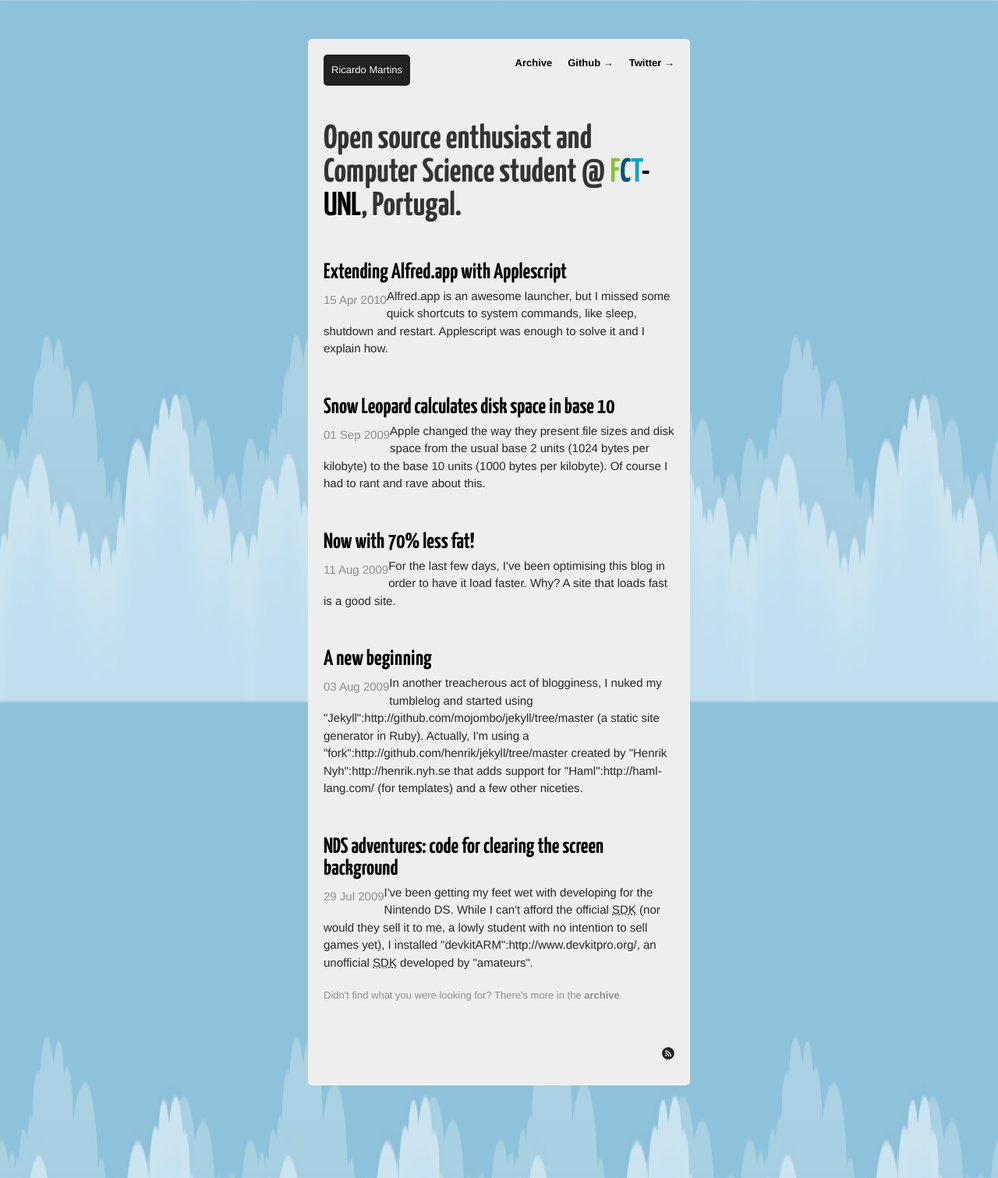
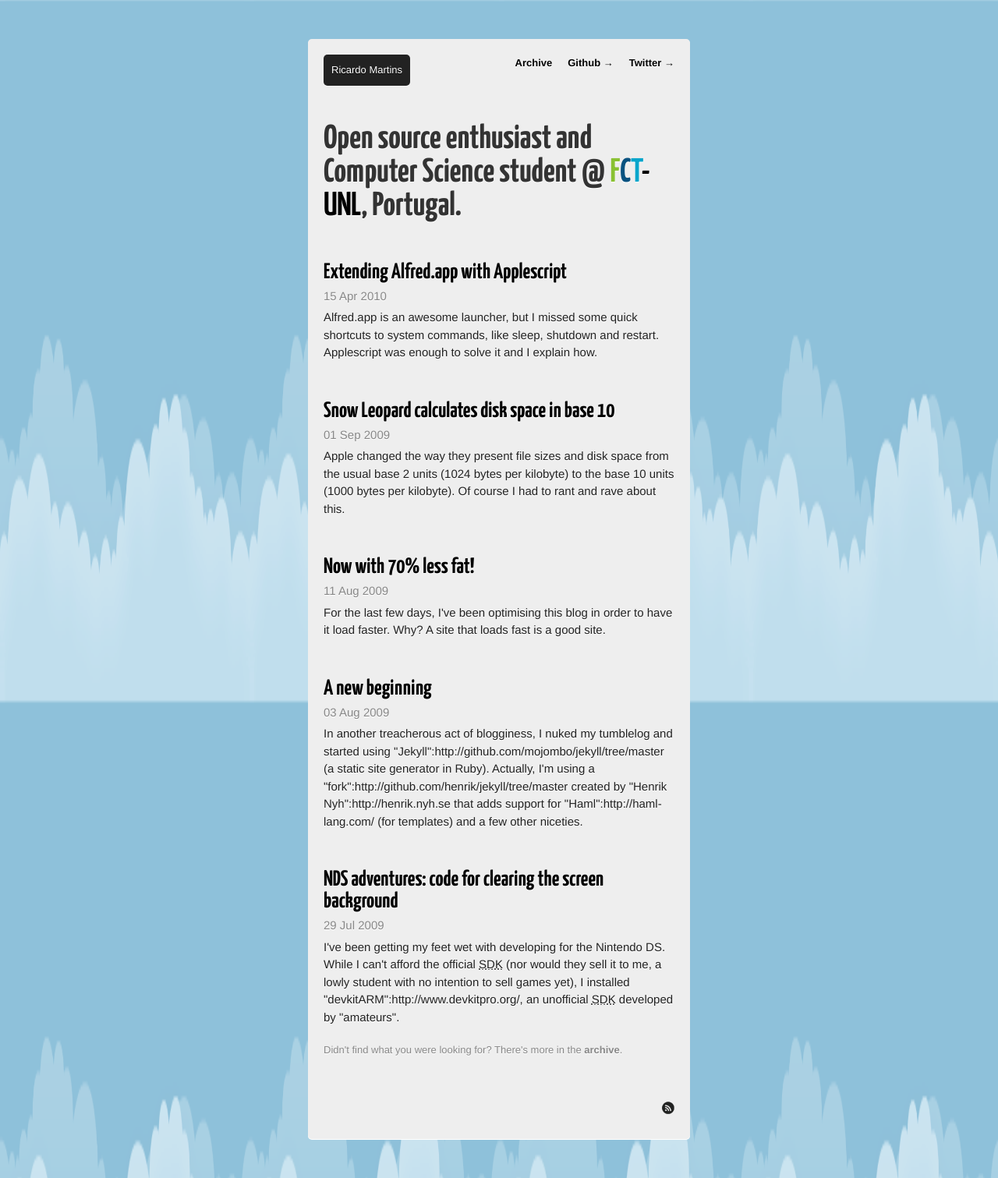
Before and after one commit to meqif/ricardomartins.cc, a Jekyll site: the page built from index.html, in a window 1280 px wide. Shown: the whole page at 78% size. Built offline with Jekyll 4.4.1, drawn with Linux system fonts in a browser that asks for light colours; nearby versions of some CDN libraries; Markdown is read by kramdown in place of the engine named in the settings.

Commit message:
Using <time> for posts' published date.

```diff
--- a/_includes/post.html
+++ b/_includes/post.html
@@ -1,6 +1,6 @@
   <article class="excerpt">
     <h3><a href="{{ post.url }}">{{ post.title }}</a></h3>
-	<p class="date">{{ post.date | date: "%d %b %Y" }}</p>
+	<time datetime="{{ post.date | date_to_xmlschema }}" pubdate>{{ post.date | date: "%d %b %Y" }}</time>
 	{% if post.excerpt %}
 	<p>{{ post.excerpt }}</p>
 	{% endif %}
--- a/_layouts/post.html
+++ b/_layouts/post.html
@@ -4,7 +4,7 @@
 <article>
 <h2>{{ page.title }}</h2>
 
-<p class="date">{{ page.date | date: "%d %b %Y" }}</p>
+<time datetime="{{ page.date | date_to_xmlschema }}" pubdate>{{ page.date | date: "%d %b %Y" }}</time>
 
 <span id="article_buttons">
   <a id="tweet" target="_blank">
--- a/css/screen.css
+++ b/css/screen.css
@@ -26,7 +26,7 @@
   color: #333;
 }
 
-p,h2,h3,h4,h5,h6,ul
+p,h2,h3,h4,h5,h6,ul,time
 {
   margin:20px 0;
 }
@@ -199,7 +199,7 @@
   column-width:215px;
 }
 
-.small, p.date,p#footnote,p#footnote a,del,del a
+.small,time,p#footnote,p#footnote a,del,del a
 {
   color:#888;
 }
@@ -272,8 +272,12 @@
   display:none !important;
 }
 
-article p.date{
+article time{
   float:left;
+}
+
+article.excerpt time{
+	float:none;
 }
 
 span#article_buttons{
```
